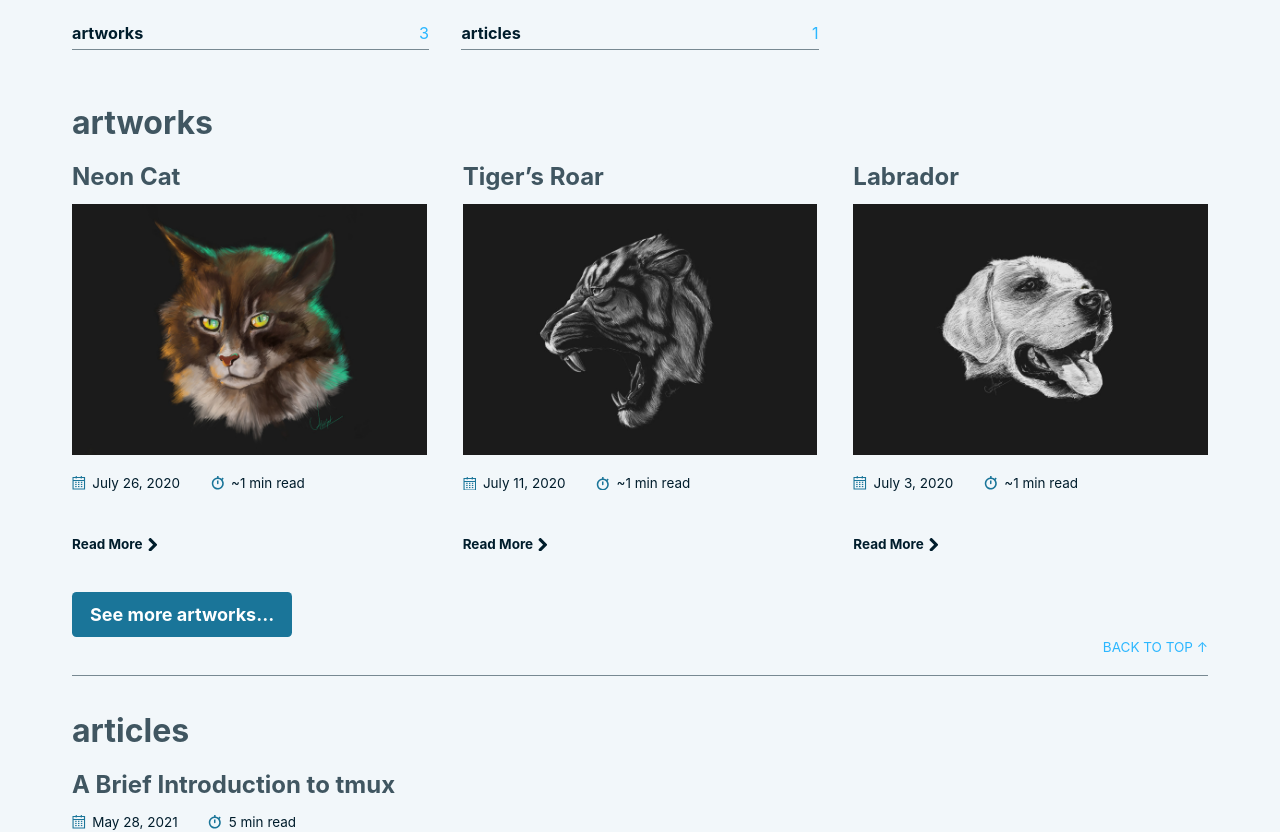
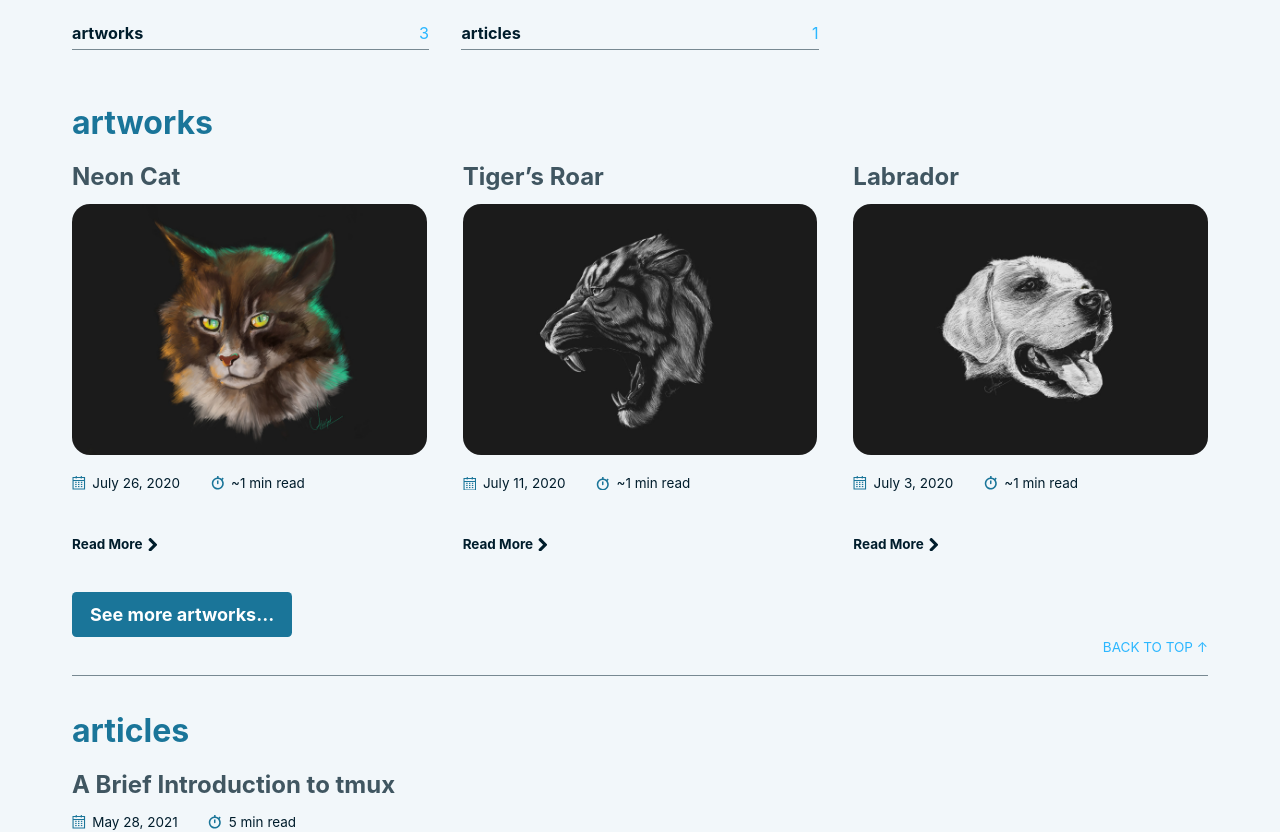
Before and after one commit to abhijeetviswam/abhijeetviswam.github.io, a Jekyll site: the page built from index.md, in a window 1280 px wide. Shown: the part 514-1346 px from the top of the page. Built offline with Jekyll 4.4.1, drawn with Linux system fonts in a browser that asks for light colours; comment, search, counter and statistics services are not loaded.

Commit message:
[ui] Minor UI tweaks
- Thumbnails in grids are hyperlinked
- Thumbnails border radius set to 1em
- Category heading links to corresponding pages
- Remove heading link text decorations

```diff
--- a/_includes/entry.html
+++ b/_includes/entry.html
@@ -10,6 +10,7 @@
       <a href="{{ post.url | relative_url }}" rel="bookmark">{{ title }}</a>
     </h3>
     {% if post.image.thumbnail %}
+      <a href="{{ post.url | relative_url }}" rel="bookmark">
       {% assign entry_image = post.image.thumbnail %}
       {% if entry_image contains '/' %}
         {% unless entry_image contains '://' %}
@@ -32,7 +33,8 @@
       {% endif %}
 
       {% assign entry_image = entry_image | escape %}
-      <img {{ source }} alt="">
+      <img {{ source }} alt="" style="border-radius:1em">
+      </a>
     {% endif %}
   </header>
   <footer class="entry-meta">
--- a/_layouts/categories.html
+++ b/_layouts/categories.html
@@ -35,7 +35,9 @@ layout: page
   {% for category in site.categories %}
     {% if category[1].size == i %}
       <section id="{{ category[0] | slugify | downcase }}" class="taxonomy-section">
-        <h2 class="taxonomy-title">{{ category[0] }}</h2>
+        <h2 class="taxonomy-title">
+          <a href="/{{ category[0] | slugify | downcase }}">{{ category[0] }}</a>
+        </h2>
         <div class="entries-{{ page.entries_layout | default: 'list' }}">
           {% assign post_count = 1 %}
           {% assign maxed_out = false %}
--- a/_sass/basically-basic/_darkmodeicon.scss
+++ b/_sass/basically-basic/_darkmodeicon.scss
@@ -8,7 +8,7 @@
   right: 0;
   margin: 1.8125rem 0;
   z-index: 101;
-  transition: all 0.4s ease;
+  transition: $global-transition;
   visibility: hidden;
   cursor: pointer;
 }
@@ -25,7 +25,7 @@
   outline: none;
   background-color: transparent;
   cursor: pointer;
-  transition: 0.4s ease;
+  transition: $global-transition;
   height: 2rem;
   width: 2rem;
 }
--- a/_sass/basically-basic/_global.scss
+++ b/_sass/basically-basic/_global.scss
@@ -73,6 +73,10 @@
   margin-bottom: 0.5em;
   color: lighten($text-color, 60%);
   font-family: $base-font-family;
+
+  a {
+    text-decoration: none;
+  }
 }
 
 .taxonomy-count {
--- a/assets/stylesheets/main.scss
+++ b/assets/stylesheets/main.scss
@@ -81,36 +81,37 @@
 .img-gallery {
     position: relative;
     display: block;
-    border-radius: 10px;
+    border-radius: 0.75rem;
     overflow: hidden;
     width: 100%;
     object-fit: cover;
     z-index: 1;
-	transition: all 0.4s ease-in-out;
+	transition: $global-transition;
 }
 .img-gallery:hover {
    transform: scale(1.05);
    z-index:2;
    // box-shadow: 0px 0px 10px 5px rgba(8, 133, 145, 0.67);
-   transition: all 0.4s ease-in-out;
+   transition: $global-transition;
 }
 .img-gallery::before,
 .img-gallery::after {
     // background: linear-gradient(360deg,$accent-color,rgba(0,54,135,.2) 90%);
-    background: linear-gradient(180deg, $base-color 0%, $background-color 55%);
+    // background: linear-gradient(180deg, $base-color 0%, $background-color 55%);
+    background: linear-gradient(180deg, rgba(0,0,0,0) 0%, rgba(0,0,0,255) 55%);
     position: absolute;
     top: 0;
     bottom: 0;
     left: 0;
     right: 0;
     content: '';
-    transition: all 0.4s ease;
+    transition: $global-transition;
     opacity: 0;
     visibility: hidden;
 }
 .img-gallery:hover::before,
 .img-gallery:hover::after {
-    opacity: 0.9;
+    opacity: 0.8;
     visibility: visible;
 }
 
```
